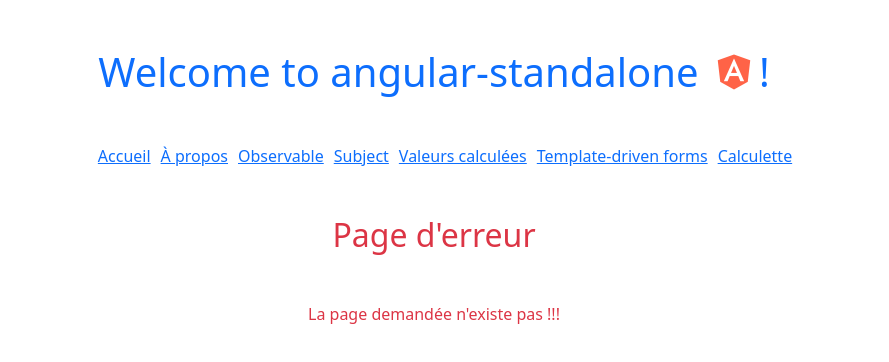
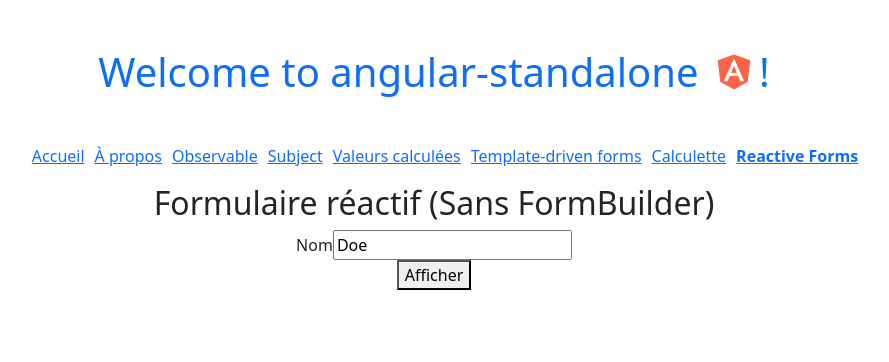
Before and after one commit to Achreftun/angular-standalone, an Angular app: page /reactive in a window 1280 px wide. Before the commit this address led to /not-found. Shown: the top 362 px of the page, without its empty margins (206-1095 px from the left). Built offline with nearby package versions, Linux system fonts and the light colour scheme.

Commit message:
Using FormControl

```diff
--- a/src/app/app.routes.ts
+++ b/src/app/app.routes.ts
@@ -11,6 +11,7 @@
 import { NotFoundComponent } from './components/not-found/not-found';
 import { FormulaireSimpleComponent } from './components/formulaire-simple/formulaire-simple';
 import { CalculetteComponent } from './components/calculette/calculette';
+import { FormulaireReactifComponent } from './components/formulaire-reactif/formulaire-reactif';
 
 // ici on définit les routes de nos composants
 export const routes: Routes = [
@@ -26,6 +27,7 @@
     { path: 'computed', component: ComputedComponent },
     { path: 'calculette', component: CalculetteComponent },
     { path: 'formulaire', component: FormulaireSimpleComponent },
+    { path: 'reactive', component: FormulaireReactifComponent },
     // à placer en dernier
     // { path: '**', component: NotFoundComponent },
     { path: 'not-found', component: NotFoundComponent },
--- /dev/null
+++ b/src/app/components/formulaire-reactif/formulaire-reactif.html
@@ -0,0 +1,10 @@
+<h2>Formulaire réactif (Sans FormBuilder)</h2>
+<div>
+    <label for="nom">Nom</label>
+    <input type="text" id="nom" [formControl]="nom">
+</div>
+<div>
+    <button (click)="afficher()">
+        Afficher
+    </button>
+</div>
--- /dev/null
+++ b/src/app/components/formulaire-reactif/formulaire-reactif.ts
@@ -0,0 +1,17 @@
+import { Component } from '@angular/core';
+import { FormControl, ReactiveFormsModule } from '@angular/forms';
+
+@Component({
+  selector: 'app-formulaire-reactif',
+  imports: [ReactiveFormsModule],
+  templateUrl: './formulaire-reactif.html',
+  styleUrl: './formulaire-reactif.css',
+})
+export class FormulaireReactifComponent {
+  nom = new FormControl('Doe')
+  afficher() {
+    console.log(this.nom);
+    console.log(this.nom.value);
+
+  }
+}
--- a/src/app/components/menu/menu.html
+++ b/src/app/components/menu/menu.html
@@ -21,5 +21,8 @@
         <li routerLinkActive="active">
             <a routerLink="/calculette">Calculette</a>
         </li>
+        <li routerLinkActive="active">
+            <a routerLink="/reactive">Reactive Forms</a>
+        </li>
     </ul>
 </nav>
```
Also changed, not shown: src/app/components/formulaire-reactif/formulaire-reactif.css (added), 1 other file (tests, documents, lock files or other folders).
